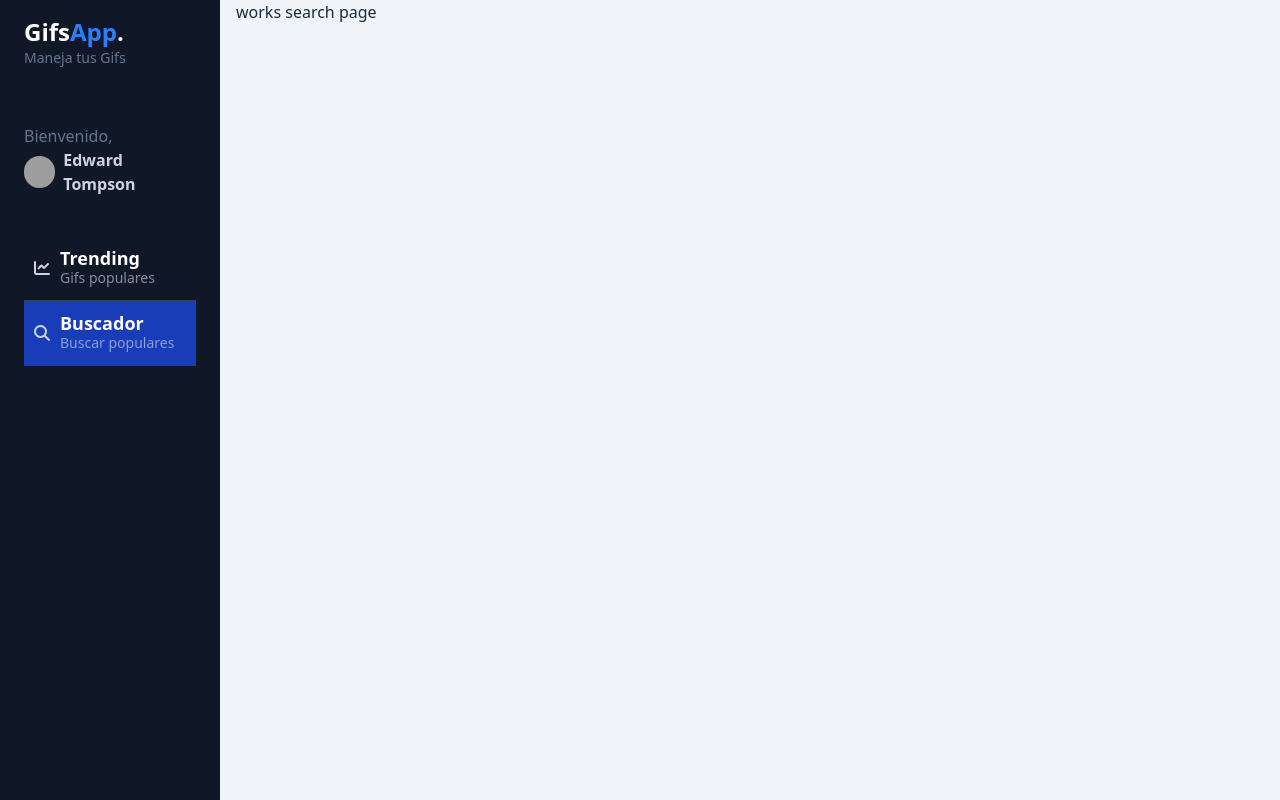
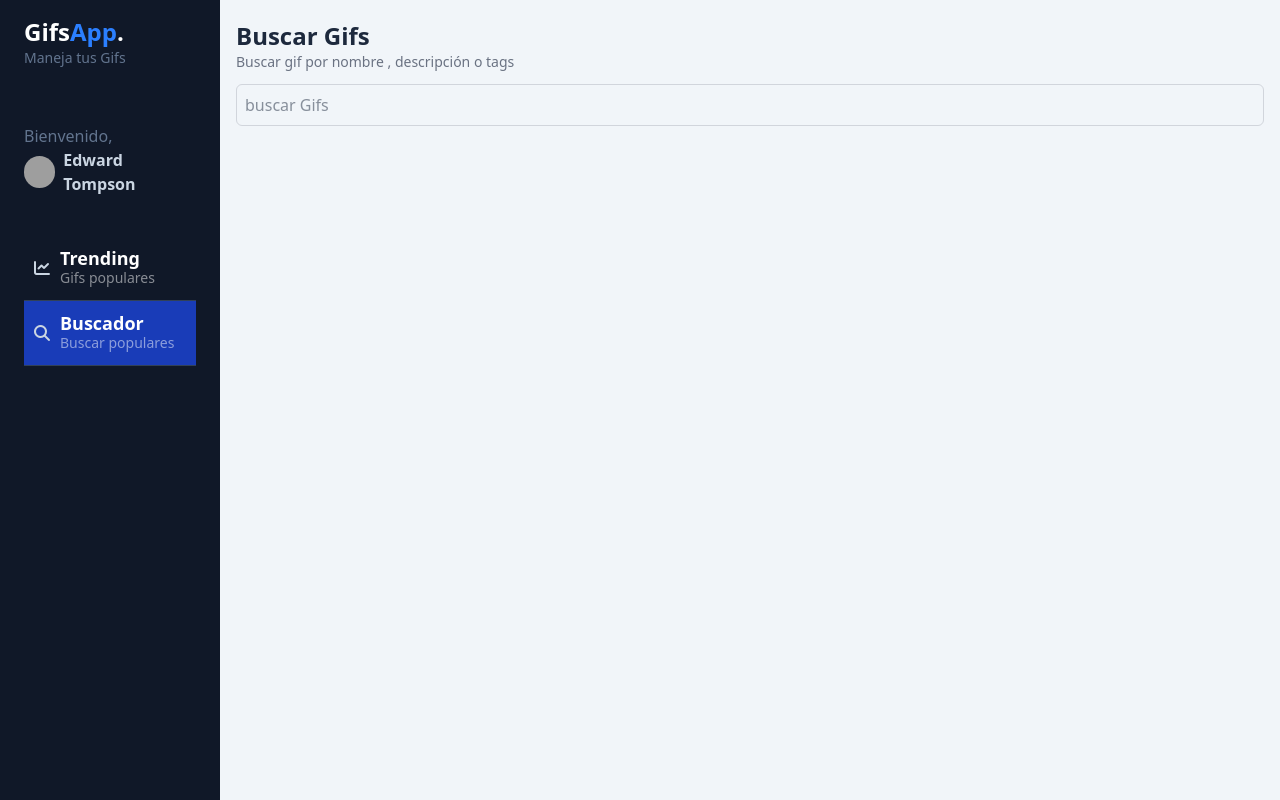
Before and after one commit to renzoqamao/curso-angular, an Angular app in the folder 03-gifs-app/: page /dashboard/search in a window 1280 px wide. Built offline with nearby package versions, Linux system fonts and the light colour scheme; grey boxes are pictures that could not be loaded.

Commit message:
search gif service

```diff
--- a/03-gifs-app/src/app/gifs/pages/search-page/search-page.component.html
+++ b/03-gifs-app/src/app/gifs/pages/search-page/search-page.component.html
@@ -1 +1,15 @@
-<h1>works search page</h1>
+<h2 class="text-2xl font-bold mt-5"> Buscar Gifs</h2>
+<h3 class="text-sm text-gray-500">Buscar gif por nombre , descripción o tags</h3>
+
+<section class="flex flex-col gap-4">
+  <input
+  type="text"
+  placeholder="buscar Gifs"
+  class="mt-3 border border-gray-300 rounded-md p-2"
+  (keyup.enter)="onSearch(txtSearch.value)"
+  #txtSearch/>
+</section>
+
+<section class="grid">
+  <gif-list [gifs]="[]"/>
+</section>
--- a/03-gifs-app/src/app/gifs/pages/search-page/search-page.component.ts
+++ b/03-gifs-app/src/app/gifs/pages/search-page/search-page.component.ts
@@ -1,12 +1,18 @@
-import { Component } from '@angular/core';
+import { Component, inject } from '@angular/core';
+import { GifListComponent } from "../../components/gif-list/gif-list.component";
+import { GifService } from '../../services/gifs.service';
 
 @Component({
   selector: 'search-page',
   templateUrl: './search-page.component.html',
+  imports: [GifListComponent],
 })
 
 export default class SearchPageComponent {
-  constructor() { }
 
-  ngOnInit() { }
+  GifService = inject(GifService);
+
+  onSearch( query : string){
+    this.GifService.searchGif(query);
+  }
 }
--- a/03-gifs-app/src/app/gifs/services/gifs.service.ts
+++ b/03-gifs-app/src/app/gifs/services/gifs.service.ts
@@ -14,7 +14,6 @@ export class GifService {
   trendingGifsLoading = signal(true);
 
   constructor(){
-    this.loadTrendingGifs();
     console.log("servicio creado");
   }
 
@@ -34,4 +33,19 @@ export class GifService {
       });
   }
 
+  searchGif(query:string){
+    this.http.get<GiphyResponse>(`${ environment.giphyUrl}/gifs/search`,
+      {
+        params:{
+          api_key: environment.giphyApiKey,
+          limit:25,
+          offset:0,
+          q : query,
+        }
+      }).subscribe((resp: GiphyResponse)=>{
+        const gifs = GifMapper.mapGiphyItemsToGifArray(resp.data);
+        console.log({search: gifs});
+      });
+  }
+
 }
```
